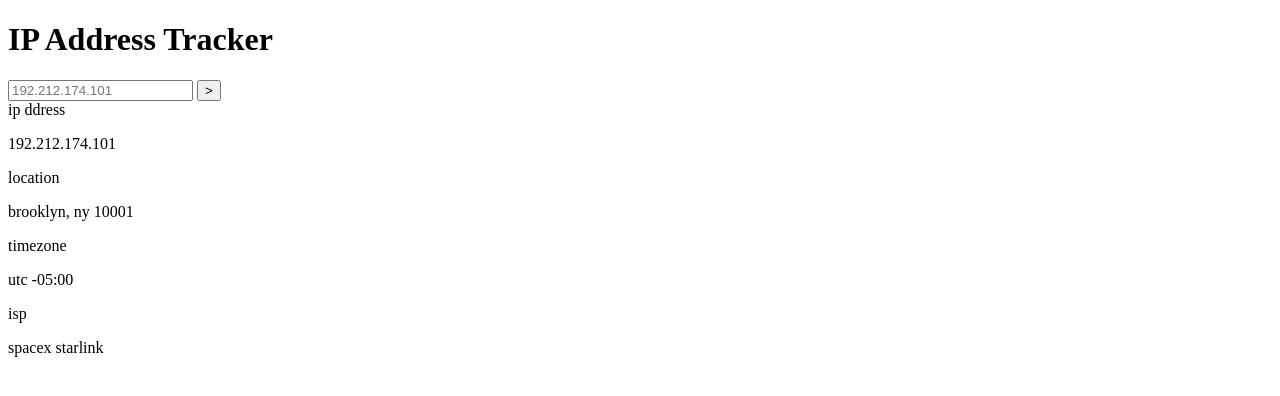
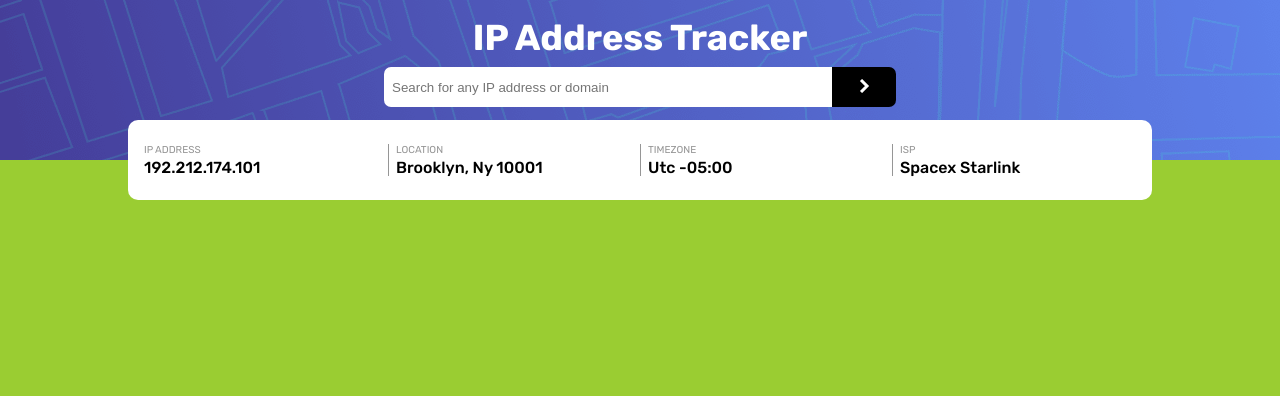
Before and after one commit to atmdboss/ip-tracker, a plain HTML site: page index.html in a window 1280 px wide. Drawn offline with Linux system fonts and the light colour scheme.

Commit message:
added basic styles

```diff
--- a/index.html
+++ b/index.html
@@ -11,19 +11,24 @@
       sizes="32x32"
       href="./images/favicon-32x32.png"
     />
-
+    <link rel="stylesheet" href="styles/main.css" />
     <title>IP Address Tracker</title>
   </head>
   <body>
     <header>
       <h1>IP Address Tracker</h1>
       <form>
-        <input type="text" placeholder="192.212.174.101" />
-        <button type="submit">></button>
+        <input
+          type="search"
+          placeholder="Search for any IP address or domain"
+        />
+        <button type="submit">
+          <img src="./images/icon-arrow.svg" alt="right arrow" />
+        </button>
       </form>
       <div class="details">
         <div class="address">
-          <span>ip ddress</span>
+          <span>ip address</span>
           <p>192.212.174.101</p>
         </div>
         <div class="location">
--- /dev/null
+++ b/styles/_global.scss
@@ -0,0 +1,17 @@
+$headerHeight: 30vh;
+$fontSm: 0.8rem;
+$fontLg: 1.125rem;
+$ipadSize: 768px;
+$desktopSize: 1280px;
+
+@mixin desktop {
+  @media (min-width:#{$desktopSize}) {
+    @content;
+  }
+}
+
+@mixin ipad {
+  @media (min-width:#{$ipadSize}) {
+    @content;
+  }
+}
--- /dev/null
+++ b/styles/_header.scss
@@ -0,0 +1,118 @@
+header {
+  background: url('../images/pattern-bg.png');
+  position: relative;
+  height: $headerHeight;
+  text-align: center;
+
+  /********************* HEADER BIG SCREEN MEDIA QUERY *********************/
+  @include ipad {
+    height: $headerHeight - 10;
+  }
+
+  /********************* H1 STYLES *********************/
+  h1 {
+    color: white;
+    padding-top: 1rem;
+  }
+
+  /*********************   FORM STYLES *********************/
+  form {
+    width: 100%;
+    margin: auto;
+    margin-top: 0.5rem;
+    display: flex;
+    justify-content: center;
+
+    input {
+      border-radius: 7px 0 0 7px;
+      display: block;
+      height: 2rem;
+      width: 70%;
+      outline: none;
+      border: none;
+      padding: 0.5rem;
+    }
+    button {
+      width: 10%;
+      height: 2rem;
+      background-color: black;
+      color: white;
+      border: none;
+      outline: none;
+      border-radius: 0 7px 7px 0;
+
+      &:hover {
+        cursor: pointer;
+      }
+    }
+
+    @include ipad {
+      width: 70%;
+
+      input,
+      button {
+        height: 2.5rem;
+      }
+    }
+    @include desktop {
+      width: 50%;
+    }
+  }
+
+  /********************* DETAILS STYLES *********************/
+  .details {
+    position: absolute;
+    background-color: white;
+    padding: 0.5rem;
+    border-radius: 10px;
+    width: 80%;
+    height: $headerHeight;
+    left: 50%;
+    top: $headerHeight/2;
+    transform: translateX(-50%);
+
+    div {
+      height: 25%;
+      span {
+        text-transform: uppercase;
+        color: hsl(0, 0%, 59%);
+        font-size: $fontSm - 0.175rem;
+      }
+      p {
+        text-transform: capitalize;
+        font-weight: 500;
+
+        @include ipad {
+          font-size: $fontLg - 0.125rem;
+        }
+      }
+    }
+
+    /********************* DETAILS BIG SCREEN MEDIA QUERY *********************/
+    @include ipad {
+      display: flex;
+      text-align: left;
+      height: 50%;
+
+      div {
+        width: 25%;
+        height: unset;
+        padding: 0.5rem;
+
+        &:not(:first-of-type) {
+          position: relative;
+
+          &::before {
+            content: '';
+            position: absolute;
+            top: 50%;
+            left: 0px;
+            transform: translateY(-50%);
+            height: 50%;
+            border-left: 1px solid hsl(0, 0%, 59%);
+          }
+        }
+      }
+    }
+  }
+}
--- /dev/null
+++ b/styles/_map.scss
@@ -0,0 +1,8 @@
+.map {
+  background-color: yellowgreen;
+  height: 100vh - $headerHeight;
+
+  @include ipad {
+    height: 100vh - ($headerHeight - 10);
+  }
+}
--- /dev/null
+++ b/styles/main.scss
@@ -0,0 +1,21 @@
+@import url('https://fonts.googleapis.com/css2?family=Rubik:wght@400;500;700&display=swap');
+@import './global';
+@import './header';
+@import './map';
+
+* {
+  padding: 0;
+  margin: 0;
+  box-sizing: border-box;
+}
+
+body {
+  width: 100vw;
+  height: 100vh;
+  font-family: 'Rubik', sans-serif;
+  font-size: $fontSm;
+
+  @include ipad {
+    font-size: $fontLg;
+  }
+}
```
Also changed, not shown: styles/main.css (added), 1 other file.
